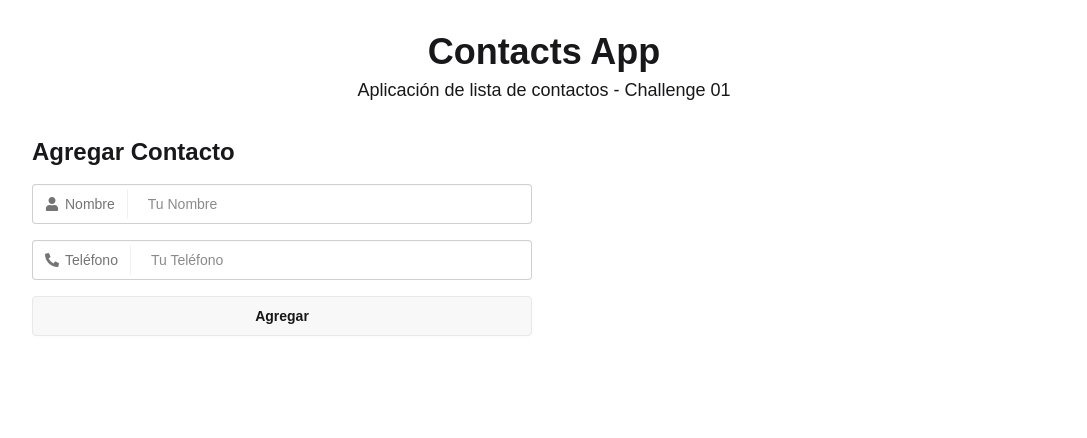
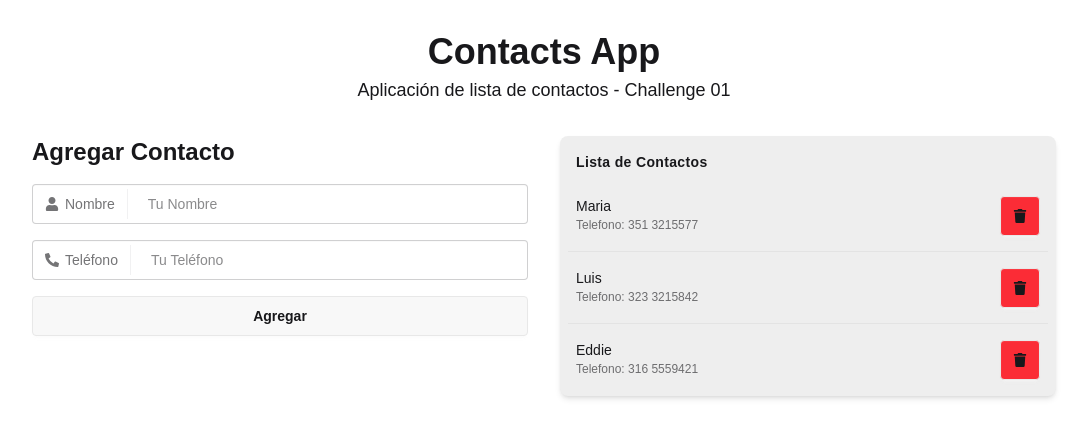
Before and after one commit to eddiedev14/mobile-development, a React (Vite) app: page / in a window 1280 px wide. Shown: the top 438 px of the page, without its empty margins (96-1183 px from the left). Built offline with nearby package versions, Linux system fonts and the light colour scheme; a web font is replaced by a local one.

Commit message:
🎨 ui: Design ContactList component

```diff
--- /dev/null
+++ b/src/components/ContactList.tsx
@@ -0,0 +1,35 @@
+import { FaTrash } from "react-icons/fa";
+import type { Contact } from "../interfaces/contact.type";
+
+interface Props {
+  contacts: Contact[];
+}
+
+export const ContactList = ({ contacts }: Props) => {
+  return (
+    <ul className="list bg-base-300 rounded-box shadow-md">
+      <li className="p-4 pb-2 text-sm font-semibold tracking-wide">
+        Lista de Contactos
+      </li>
+
+      {contacts.map((contact) => (
+        <li className="list-row" key={contact.id}>
+          <div>
+            <h3>{contact.name}</h3>
+            <p className="text-xs font-medium opacity-60">
+              Telefono: {contact.phone}
+            </p>
+          </div>
+          <div className="flex justify-end">
+            <button
+              className="btn btn-square bg-red-500"
+              aria-label="Eliminar Contacto"
+            >
+              <FaTrash />
+            </button>
+          </div>
+        </li>
+      ))}
+    </ul>
+  );
+};
--- /dev/null
+++ b/src/hooks/useContacts.ts
@@ -0,0 +1,12 @@
+import { useState } from "react";
+import { initialContacts } from "../data/contacts.data";
+import type { Contact } from "../interfaces/contact.type";
+
+export const useContacts = () => {
+  const [contacts, setContacts] = useState<Contact[]>(initialContacts);
+
+  return {
+    contacts,
+    setContacts,
+  };
+};
--- a/src/pages/ContactsApp.tsx
+++ b/src/pages/ContactsApp.tsx
@@ -1,23 +1,28 @@
 import { useEffect, useState } from "react";
 import { PageHeader } from "../components/PageHeader";
 import { ContactForm } from "../components/ContactForm";
+import { ContactList } from "../components/ContactList";
+import { useContacts } from "../hooks/useContacts";
 
 export const ContactsApp = () => {
+  //* States
   const [loading, setLoading] = useState(true);
 
-  // Se muestra el loader 3 segundos y luego se quita
+  //* Effects
   useEffect(() => {
     const timeout = setTimeout(() => {
       setLoading(false);
     }, 3000);
 
-    // Función de limpieza del timers
     return () => {
       clearTimeout(timeout);
     };
   }, []);
 
-  // Si loading es true se muestra el loader con ayuda de las clases de Daisy UI
+  //* Custom Hooks
+  const { contacts } = useContacts();
+
+  // Mostrar el loader con ayuda de las clases de Daisy UI
   if (loading) {
     return (
       <div className="min-h-dvh flex items-center justify-center">
@@ -37,8 +42,9 @@ export const ContactsApp = () => {
         paragraph="Aplicación de lista de contactos - Challenge 01"
       />
 
-      <main className="grid grid-cols-2 gap-6">
+      <main className="grid grid-cols-1 gap-8 md:grid-cols-2">
         <ContactForm />
+        <ContactList contacts={contacts} />
       </main>
     </div>
   );
```
